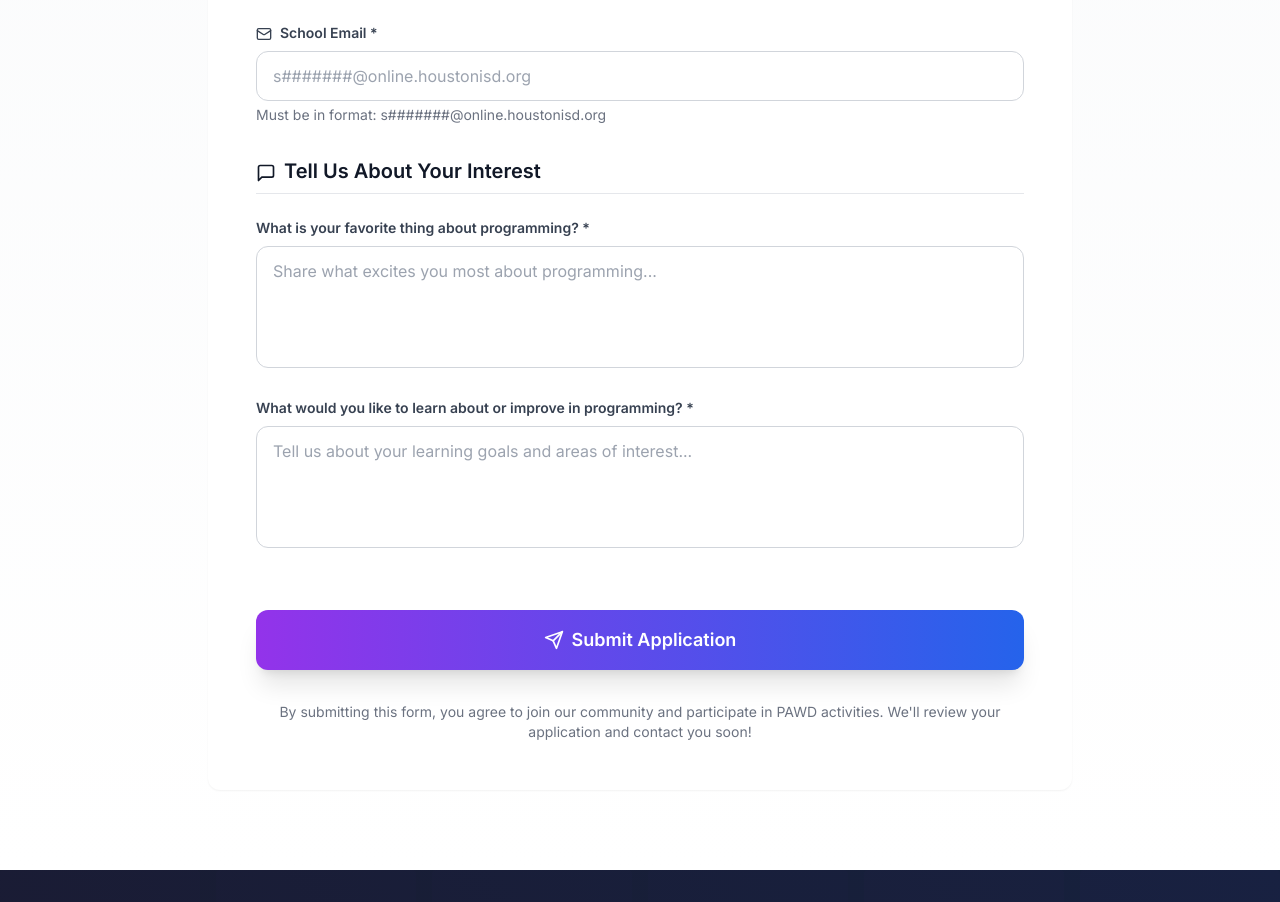
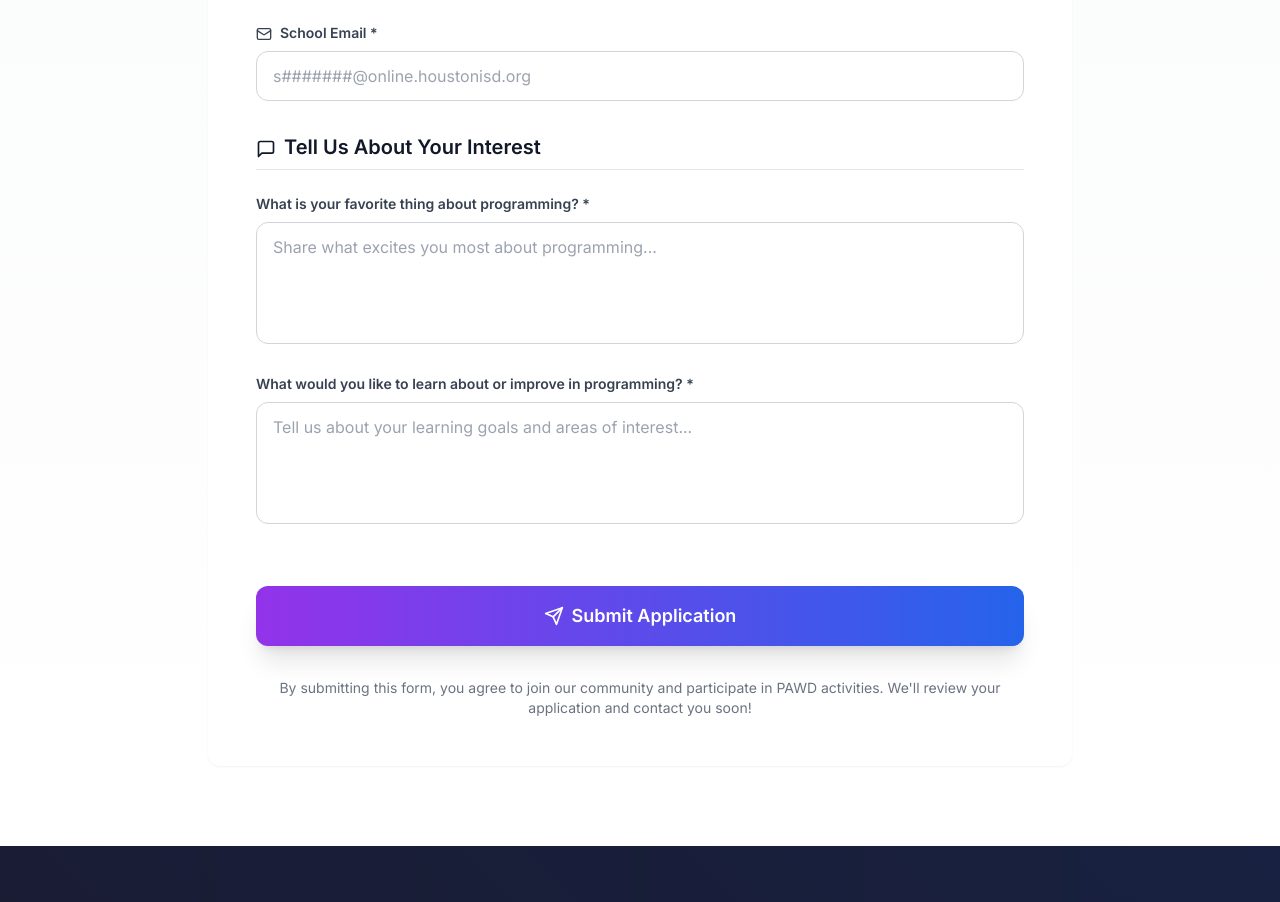
Before and after one commit to programmingcvhs/programmingcvhs.github.io, a Next.js app: page /signup in a window 1280 px wide. Shown: the part 1082-1984 px from the top of the page. Built offline with nearby package versions, Linux system fonts and the light colour scheme.

Commit message:
Update page.tsx

```diff
--- a/app/signup/page.tsx
+++ b/app/signup/page.tsx
@@ -284,9 +284,6 @@ export default function SignupPage() {
                         errors.email ? 'border-red-500 bg-red-50' : 'border-gray-300'
                       }`}
                     />
-                    <p className="text-gray-500 text-sm mt-1">
-                      Must be in format: s#######@online.houstonisd.org
-                    </p>
                     {errors.email && (
                       <p className="text-red-600 text-sm mt-1 flex items-center">
                         <AlertCircle className="w-4 h-4 mr-1" />
```
